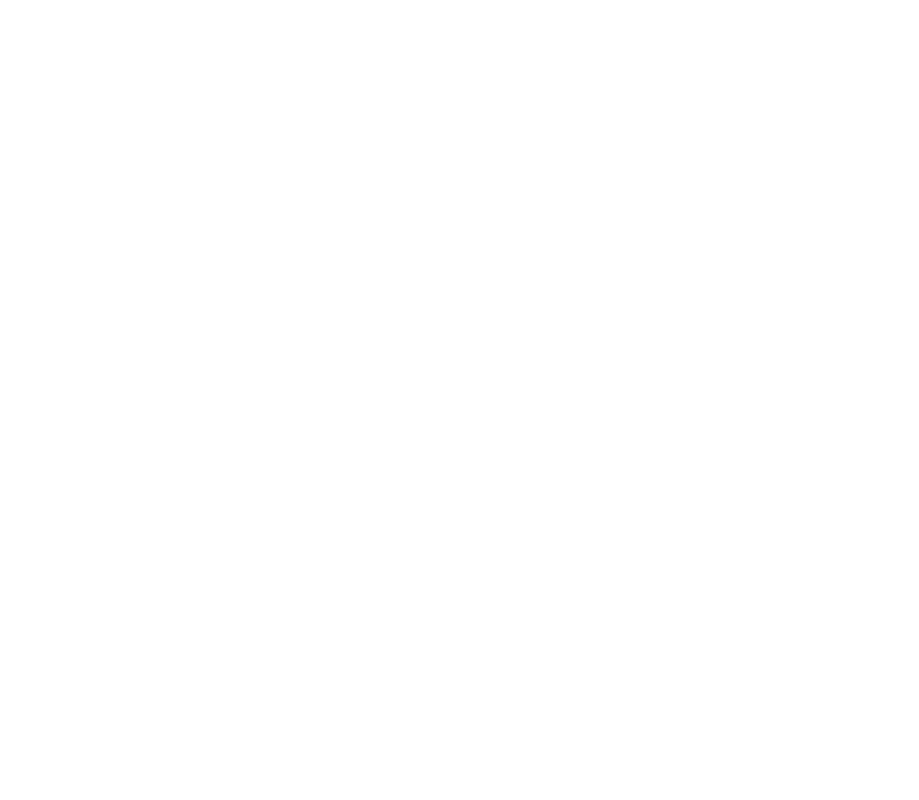
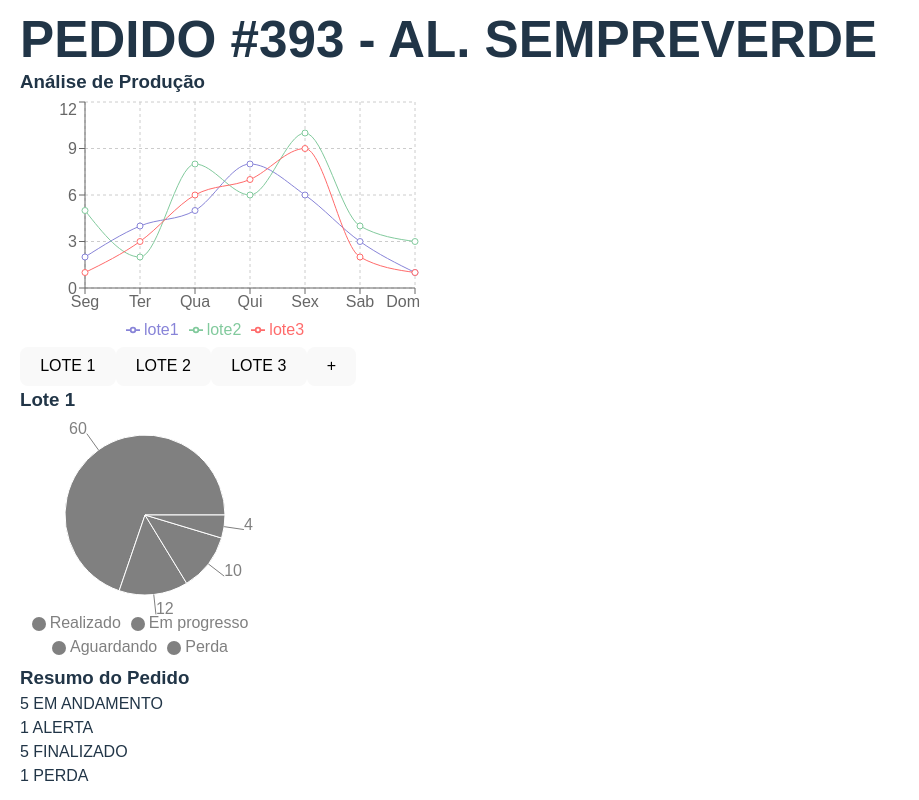
Before and after one commit to EricIkeda1/Temperlights, a React (Vite) app: page /dashboard in a window 1280 px wide. Before the commit this address had no page. Shown: the whole page, without its empty margins (0-919 px from the left). Built offline with nearby package versions, Linux system fonts and the light colour scheme.

Commit message:
Adição na página de gráficos, portanto não finalizado

```diff
--- a/package.json
+++ b/package.json
@@ -12,7 +12,8 @@
   "dependencies": {
     "react": "^19.0.0",
     "react-dom": "^19.0.0",
-    "react-router-dom": "^7.4.0"
+    "react-router-dom": "^7.4.0",
+    "recharts": "^2.15.1"
   },
   "devDependencies": {
     "@eslint/js": "^9.21.0",
--- /dev/null
+++ b/src/components/Dashboard.jsx
@@ -0,0 +1,68 @@
+import React from "react";
+import "../styles/Dashboard.css";
+import { LineChart, Line, PieChart, Pie, Tooltip, Legend, XAxis, YAxis, CartesianGrid } from "recharts";
+
+const productionData = [
+  { name: "Seg", lote1: 2, lote2: 5, lote3: 1 },
+  { name: "Ter", lote1: 4, lote2: 2, lote3: 3 },
+  { name: "Qua", lote1: 5, lote2: 8, lote3: 6 },
+  { name: "Qui", lote1: 8, lote2: 6, lote3: 7 },
+  { name: "Sex", lote1: 6, lote2: 10, lote3: 9 },
+  { name: "Sab", lote1: 3, lote2: 4, lote3: 2 },
+  { name: "Dom", lote1: 1, lote2: 3, lote3: 1 },
+];
+
+const statusData = [
+  { name: "Realizado", value: 60 },
+  { name: "Em progresso", value: 12 },
+  { name: "Aguardando", value: 10 },
+  { name: "Perda", value: 4 },
+];
+
+const Dashboard = () => {
+  return (
+    <div className="dashboard">
+      <h1>PEDIDO #393 - AL. SEMPREVERDE</h1>
+      <div className="dashboard-layout">
+        <div className="production-analysis">
+          <h3>Análise de Produção</h3>
+          <LineChart width={400} height={250} data={productionData}>
+            <CartesianGrid strokeDasharray="3 3" />
+            <XAxis dataKey="name" />
+            <YAxis />
+            <Tooltip />
+            <Legend />
+            <Line type="monotone" dataKey="lote1" stroke="#8884d8" />
+            <Line type="monotone" dataKey="lote2" stroke="#82ca9d" />
+            <Line type="monotone" dataKey="lote3" stroke="#ff6b6b" />
+          </LineChart>
+          <div className="buttons">
+            <button className="lote1">LOTE 1</button>
+            <button className="lote2">LOTE 2</button>
+            <button className="lote3">LOTE 3</button>
+            <button className="add-lote">+</button>
+          </div>
+        </div>
+        <div className="status-chart">
+          <h3>Lote 1</h3>
+          <PieChart width={250} height={250}>
+            <Pie data={statusData} dataKey="value" cx="50%" cy="50%" outerRadius={80} label />
+            <Tooltip />
+            <Legend />
+          </PieChart>
+        </div>
+        <div className="order-status">
+          <h3>Resumo do Pedido</h3>
+          <div className="status-boxes">
+            <div className="status-item pending">5 EM ANDAMENTO</div>
+            <div className="status-item alert">1 ALERTA</div>
+            <div className="status-item completed">5 FINALIZADO</div>
+            <div className="status-item lost">1 PERDA</div>
+          </div>
+        </div>
+      </div>
+    </div>
+  );
+};
+
+export default Dashboard;
--- a/src/main.jsx
+++ b/src/main.jsx
@@ -5,6 +5,7 @@
 import App from "./App.jsx";
 import Login from "./components/Login";
 import Register from "./components/Register";
+import Dashboard from "./components/Dashboard";
 
 createRoot(document.getElementById("root")).render(
   <StrictMode>
@@ -14,6 +15,7 @@
         <Route path="/home" element={<Navigate to="/" />} />
         <Route path="/login" element={<Login />} />
         <Route path="/register" element={<Register />} />
+        <Route path="/dashboard" element={<Dashboard />} />
       </Routes>
     </BrowserRouter>
   </StrictMode>
--- /dev/null
+++ b/src/styles/Dashboard.css
@@ -0,0 +1,21 @@
+.dashboard {
+    padding: 20px;
+  }
+
+  .stats {
+    display: flex;
+    gap: 20px;
+    margin-bottom: 20px;
+  }
+
+  .charts-container {
+    display: flex;
+    justify-content: space-between;
+  }
+
+  .chart {
+    background: #fff;
+    padding: 20px;
+    border-radius: 8px;
+    box-shadow: 0 0 10px rgba(0, 0, 0, 0.1);
+  }
```
Also changed, not shown: src/components/cards/StatsCard.jsx (added, +13 -0 lines), src/styles/StatsCard.css (added, +21 -0 lines), src/App.jsx (line endings or trailing spaces), 1 other file (tests, documents, lock files or other folders).
